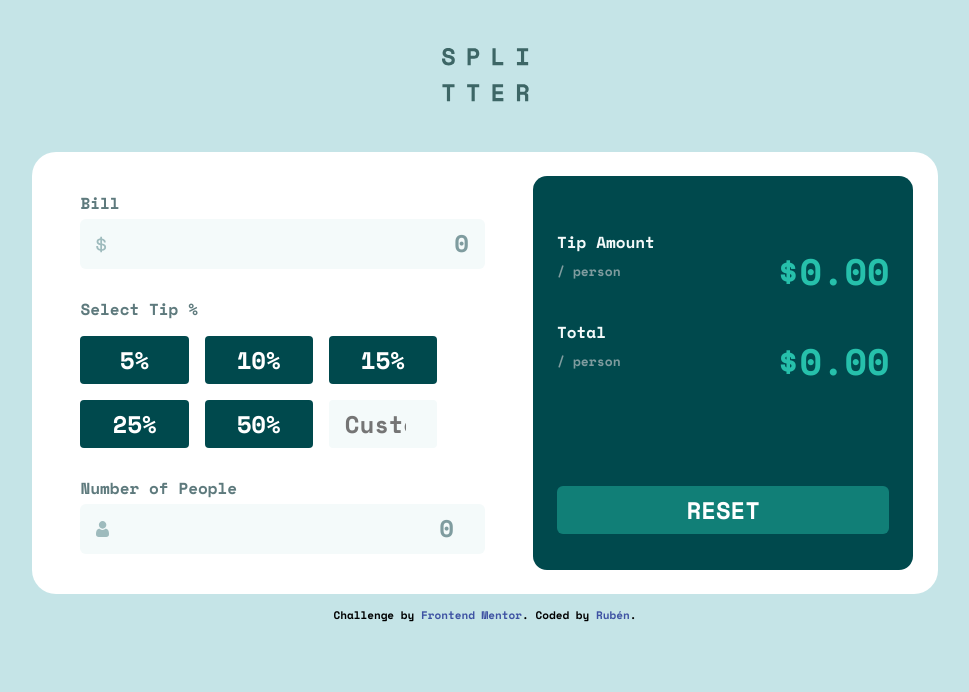
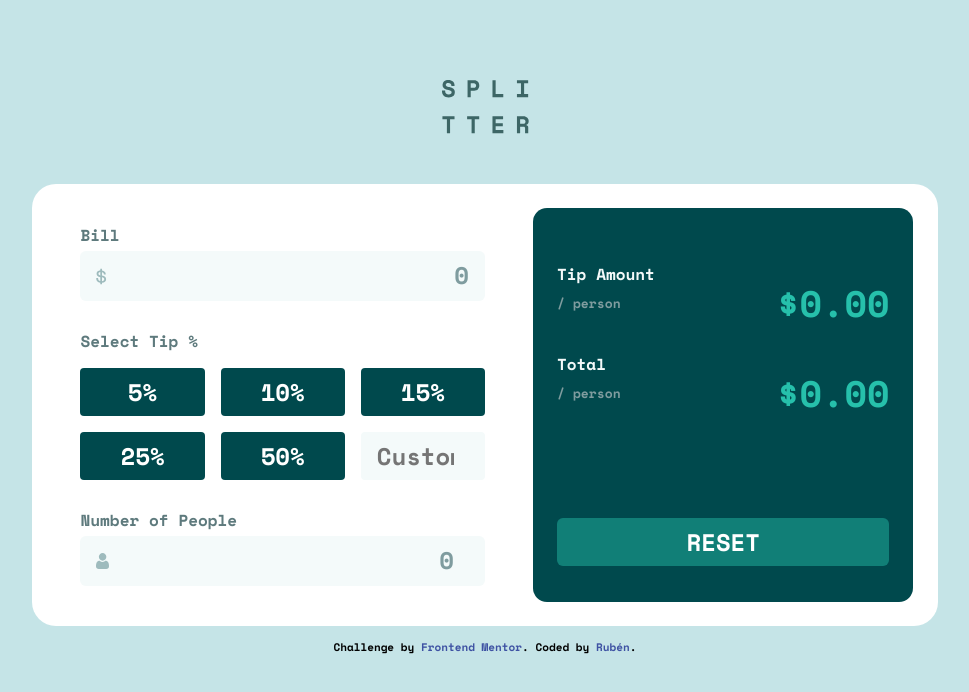
Before and after one commit to Rubendvb/tip-calculator-app-main, a plain HTML site: page index.html in a window 1280 px wide. Shown: the whole page, without its empty margins (155-1124 px from the left). Drawn offline with nearby package versions, Linux system fonts and the light colour scheme.

Commit message:
Adaptando versão tablet

```diff
--- a/assets/css/base/base.css
+++ b/assets/css/base/base.css
@@ -44,6 +44,9 @@ body {
 }
 
 @media screen and (min-width: 768px) {
+  body {
+    padding: 2rem;
+  }
   .container {
     display: grid;
     grid-template-columns: repeat(2, 50%);
--- a/assets/css/container-tip/container-tip.css
+++ b/assets/css/container-tip/container-tip.css
@@ -56,8 +56,4 @@
     width: calc(100% - 2rem);
     grid-template-columns: repeat(3, 33.33%);
   }
-
-  .containerTip {
-    width: calc(100% - 3rem);
-  }
 }
```
